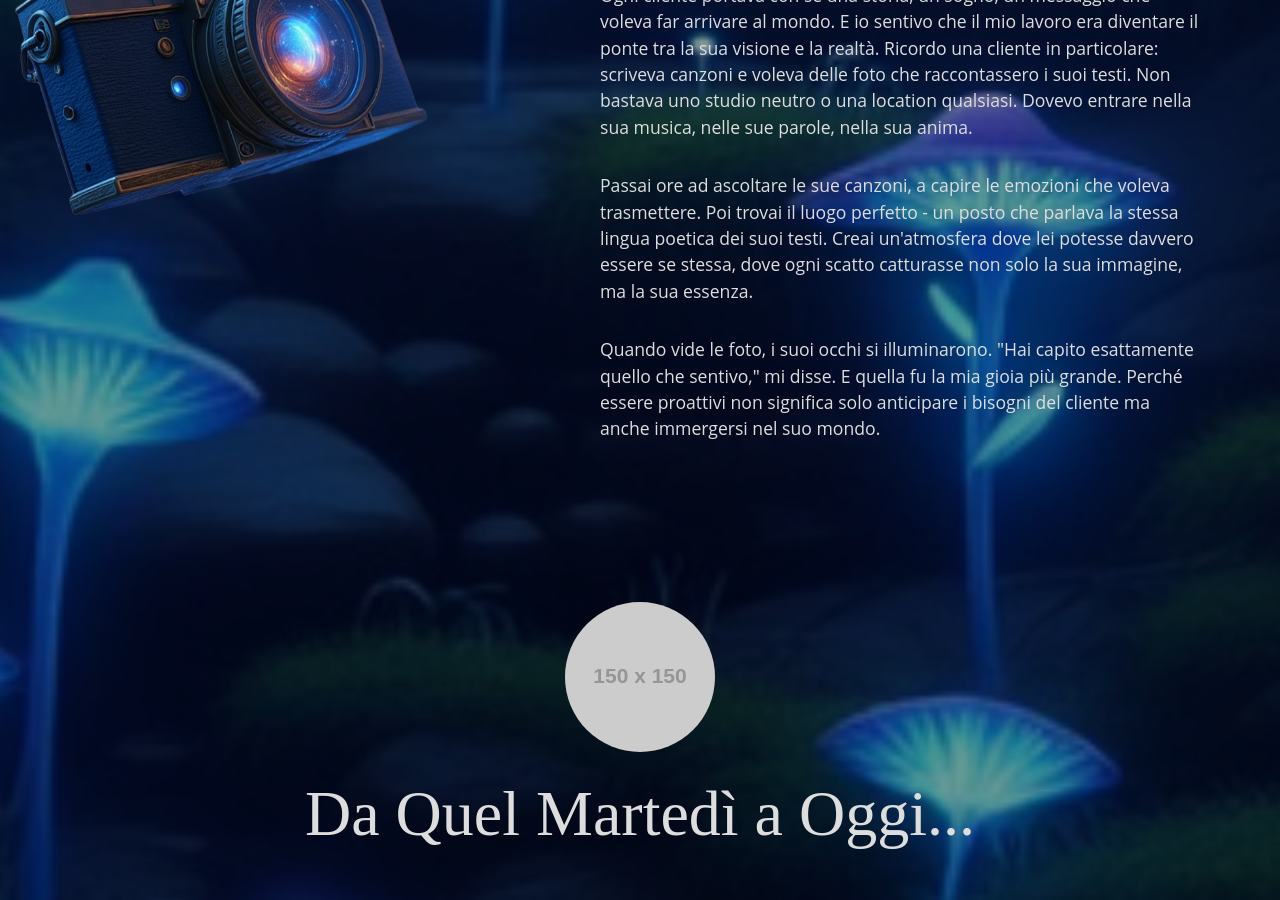
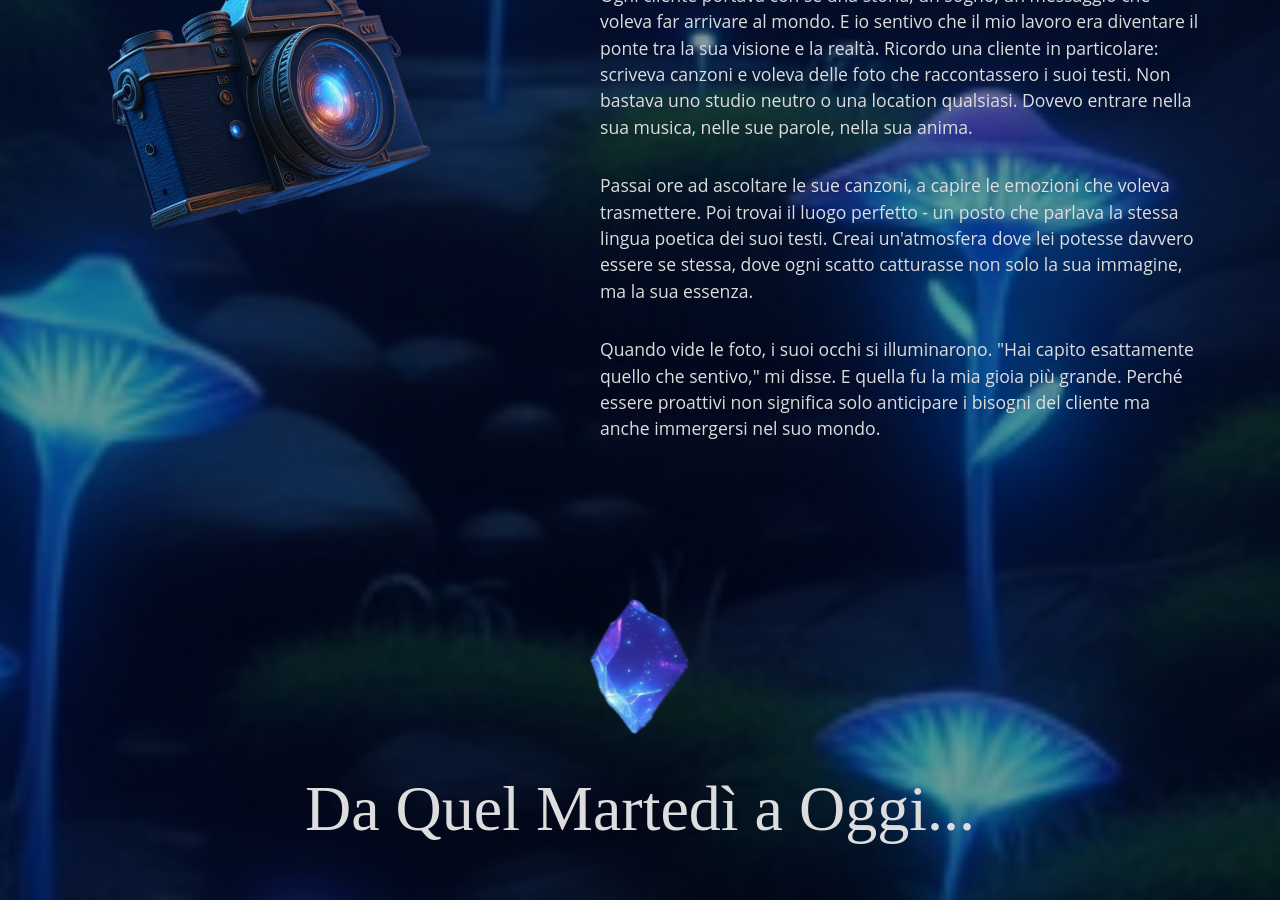
Before and after one commit to MonicaAuditore/aeroplanino_di_carta, a Vue app: page / in a window 1280 px wide. Shown: the part 6121-7021 px from the top of the page. Built offline with nearby package versions, Linux system fonts and the light colour scheme; a web font is replaced by a local one.

Commit message:
add img frammento

```diff
--- a/src/components/ContactForm.vue
+++ b/src/components/ContactForm.vue
@@ -1,7 +1,7 @@
 <template>
   <section id="contatti" class="contact-section">
     <img
-      src="https://via.placeholder.com/150"
+      :src="frammento"
       alt="Immagine frammento di specchio"
       class="contact-image"
     />
@@ -47,6 +47,7 @@
 
 <script setup>
 import { ref } from "vue";
+import frammento from "@/assets/frammento.png";
 
 const name = ref("");
 const email = ref("");
@@ -80,9 +81,27 @@ h3 {
   margin: 0 auto 1.5rem;
   display: block;
   border-radius: 50%;
-  width: 150px;
-  height: 150px;
+  width: 110px;
+  height: 145px;
   object-fit: cover;
+  animation: float 6s ease-in-out infinite;
+  transition: transform 0.3s ease;
+}
+
+@keyframes float {
+  0%,
+  100% {
+    transform: translateY(0px) rotate(0deg);
+  }
+  25% {
+    transform: translateY(-10px) rotate(2deg);
+  }
+  50% {
+    transform: translateY(-5px) rotate(0deg);
+  }
+  75% {
+    transform: translateY(-15px) rotate(-2deg);
+  }
 }
 
 .contact-description {
--- a/src/components/ImageTextSection.vue
+++ b/src/components/ImageTextSection.vue
@@ -155,6 +155,8 @@ h3 {
 
 #sezione6 img {
   max-width: 37%;
+  padding-left: 6rem;
+  padding-top: 6rem;
 }
 
 .section-image-text div,
```
Also changed, not shown: src/assets/frammento.png (added).
